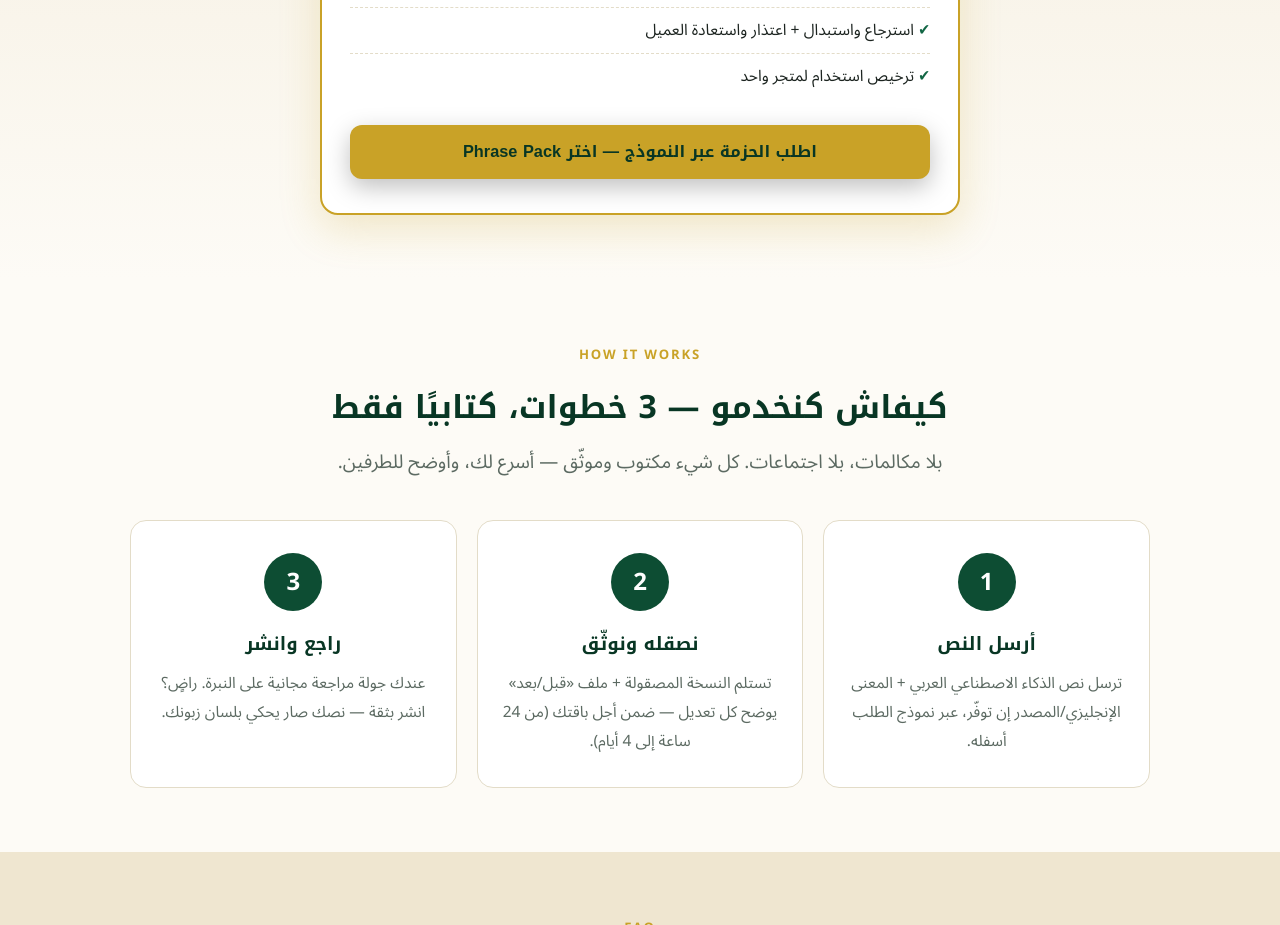
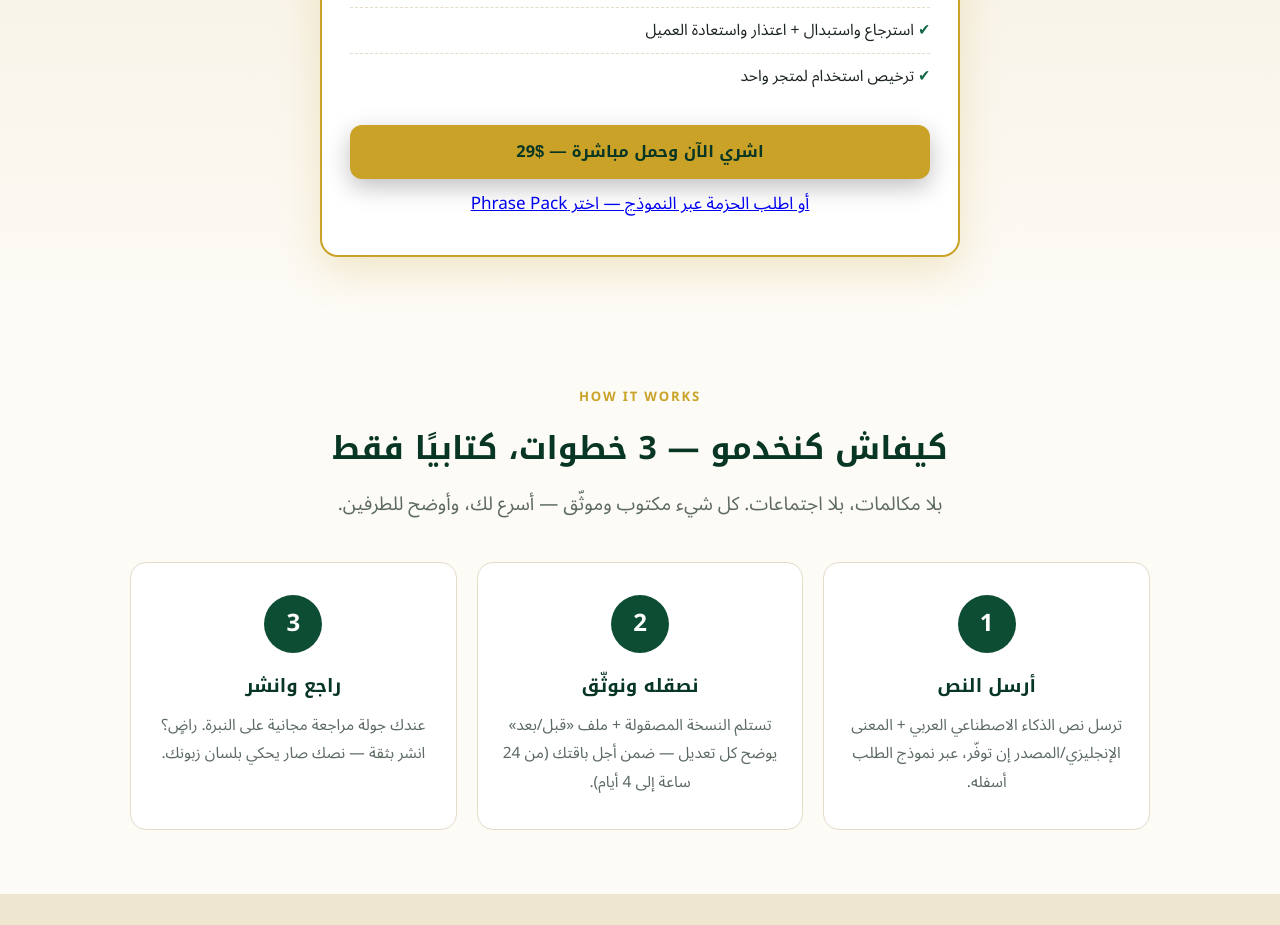
Before and after one commit to mouna-boudib/sahih-studio, a plain HTML site: page index.html in a window 1280 px wide. Shown: the part 4980-5905 px from the top of the page. Drawn offline with Linux system fonts and the light colour scheme.

Commit message:
Link Phrase Pack button to Gumroad product

```diff
--- a/index.html
+++ b/index.html
@@ -408,7 +408,8 @@
         <li>استرجاع واستبدال + اعتذار واستعادة العميل</li>
         <li>ترخيص استخدام لمتجر واحد</li>
       </ul>
-      <a class="btn" href="#order">اطلب الحزمة عبر النموذج — اختر Phrase Pack</a>
+      <a class="btn" href="https://sahihstudio.gumroad.com/l/jojbfg" target="_blank" rel="noopener">اشري الآن وحمل مباشرة — $29</a>
+      <p style="margin-top:10px;font-size:.9em"><a href="#order">أو اطلب الحزمة عبر النموذج — اختر Phrase Pack</a></p>
     </div>
   </div>
 </section>
```
